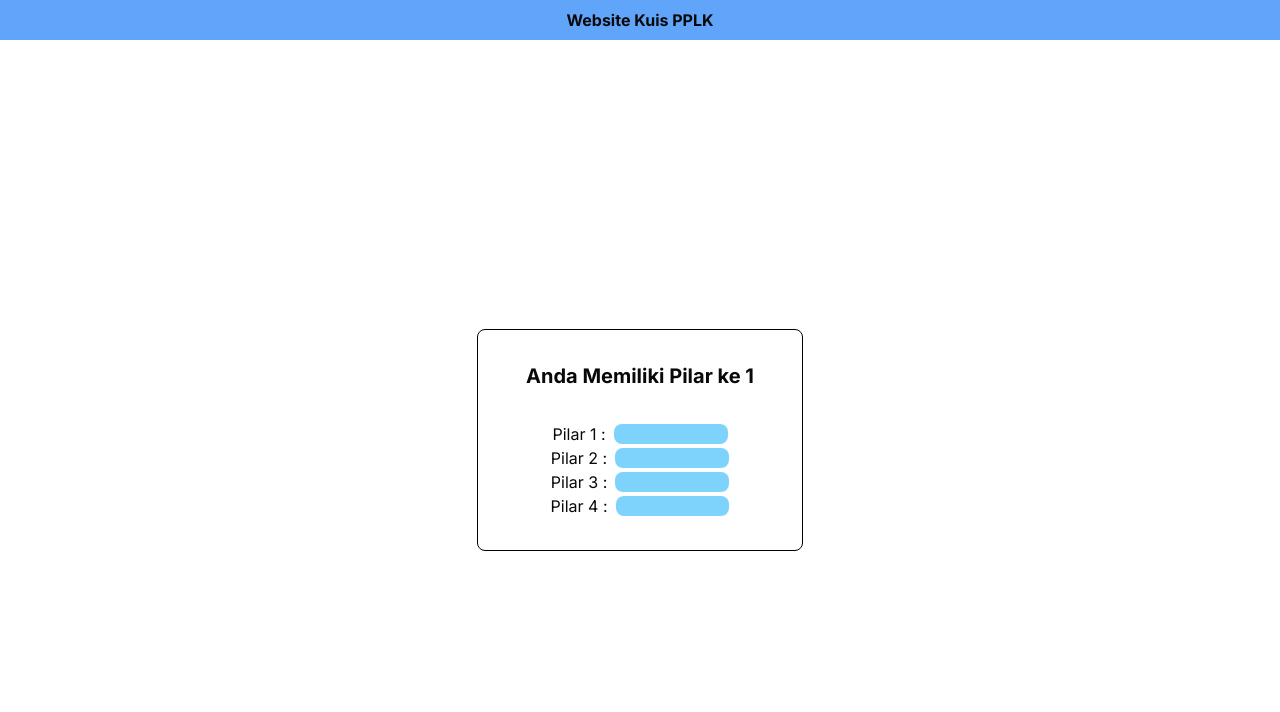
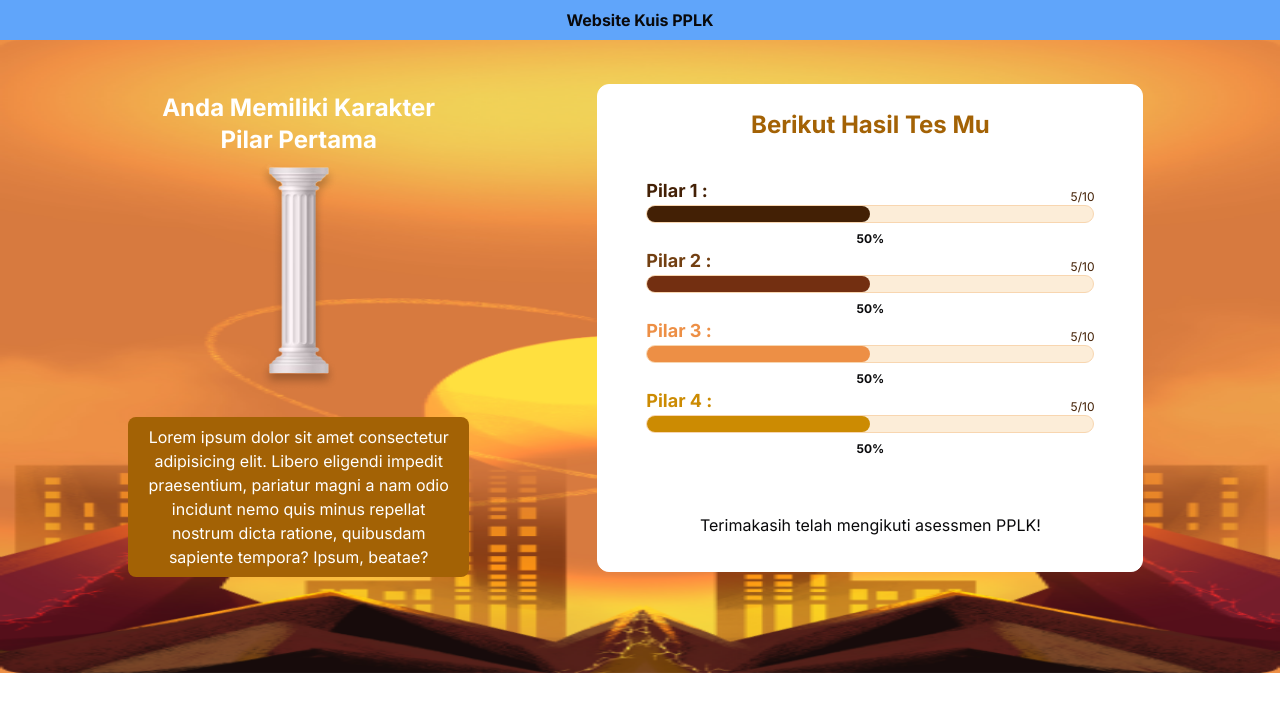
Before and after one commit to PPLK-ITERA/Mini-Project-PPLK-2024-Front-End, a Next.js app: page /answer in a window 1280 px wide. Shown: the top 712 px of the page. Built offline with nearby package versions, Linux system fonts and the light colour scheme.

Commit message:
feat: answer

```diff
--- a/src/app/answer/page.tsx
+++ b/src/app/answer/page.tsx
@@ -1,11 +1,47 @@
 import HasilKuis from "@/components/fragments/hasilKuis";
+import Image from "next/image";
 
 const Page = () => {
-    return (
-        <div>
-            <HasilKuis/>
+  return (
+    <div className="py-1 sm:pt-3 sm:pb-24 bg-center bg-cover relative">
+      <Image src="/assets/background-quiz.png" alt="bg" width={425} height={601} quality={100} className="absolute inset-0
+      w-full h-full -z-10 zoom-in-50 object-top bg-jaffa-400 " />
+
+      <div className="sm:flex sm:justify-evenly z-20 ">
+        <div className=" sm:w-[40%] sm:mx-[10%]">
+          <div>
+            <div className="text-center max-w-xs mt-10 mb-4 mx-auto">
+              <p className="font-bold text-xl text-[#a36205] sm:text-2xl sm:text-white">
+                Anda Memiliki Karakter Pilar Pertama
+              </p>
+              <Image
+                src="/assets/pilar.png"
+                alt="Logo"
+                width={100}
+                height={100}
+                className="mx-auto"
+              />
+            </div>
+
+            <div className="sm:py-2 sm:px-3 p-4 bg-[#a36205] hover:animate-pulse cursor-pointer hover:bg-transparent hover:border w-full  text-white text-center sm:rounded-lg ">
+              <p className="">
+                Lorem ipsum dolor sit amet consectetur adipisicing elit. Libero
+                eligendi impedit praesentium, pariatur magni a nam odio incidunt
+                nemo quis minus repellat nostrum dicta ratione, quibusdam
+                sapiente tempora? Ipsum, beatae?
+              </p>
+            </div>
+          </div>
         </div>
-    )
-}
+
+        <div className="sm:w-[80%]">
+          <div className="sm:w-[80%] ">
+            <HasilKuis />
+          </div>
+        </div>
+      </div>
+    </div>
+  );
+};
 
 export default Page;
--- a/src/components/fragments/hasilKuis.tsx
+++ b/src/components/fragments/hasilKuis.tsx
@@ -1,39 +1,45 @@
 import Pilar from "../ui/pilar";
-import DiagramBatang from "../ui/diagramBatang";
 import PilarKeBerapa from "../ui/pilarKeBerapa";
 
 const HasilKuis = () => {
   return (
-    <div className="flex justify-center items-center align-center min-h-screen ">
-      <div className="max-w-xl border border-black  rounded-lg px-12 py-8">
-        <PilarKeBerapa angka={1} className="flex justify-center items-center text-center pb-8" />
-
-        <div>
-          <div className="flex gap-2 justify-center items-center">
-            <Pilar angka={1}  />
-            <DiagramBatang  />
+    <div className="rounded-t-2xl sm:rounded-xl sm:rounde bg-white mt-8 border border-white ">
+      <div className="w-full sm:w-full  px-12 pb-8">
+        <div className="justify-center flex mt-2 mb-4">
+          <div className="bg-slate-200 h-1.5 rounded-xl w-1/5 sm:hidden"></div>
+        </div>
+        <div className="text-center">
+          <p className="font-bold text-lg text-[#a36205] sm:text-2xl">
+            Berikut Hasil Tes Mu
+          </p>
+        </div>
+        <div className="mt-9">
+          <div>
+            <Pilar angka={1} hasil={5} className="text-[#432005]" />
+            <PilarKeBerapa angka={5} className="bg-[#432005]" />
           </div>
 
-          <div className="flex gap-2 justify-center items-center">
-            <Pilar angka={2}  />
-            <DiagramBatang  />
+          <div>
+            <Pilar angka={2} hasil={5} className="text-[#723f11]" />
+            <PilarKeBerapa angka={5} className="bg-[#732f11]" />
           </div>
 
-          <div className="flex gap-2 justify-center items-center">
-            <Pilar angka={3}  />
-            <DiagramBatang  />
+          <div>
+            <Pilar angka={3} hasil={5} className="text-[#ed8f45]" />
+            < PilarKeBerapa angka={5} className="bg-[#ed8f45]" />
           </div>
 
-          <div className="flex gap-2 justify-center items-center">
-            <Pilar angka={4}  />
-            <DiagramBatang  />
+          <div>
+            <Pilar angka={4} hasil={5} className="text-[#cc8b02]" />
+            < PilarKeBerapa angka={5} className="bg-[#cc8b02]" />
           </div>
+        </div>
+        <div className="text-center mt-6 sm:mt-14 mb-0.5">
+          <p>Terimakasih telah mengikuti asessmen PPLK!</p>
         </div>
       </div>
     </div>
   );
 };
 
-
-
 export default HasilKuis;
--- a/src/components/ui/diagramBatang.tsx
+++ /dev/null
@@ -1,5 +0,0 @@
-const DiagramBatang = () => {
-  return <div className={`w-1/2 h-5 bg-sky-300 rounded-lg`}></div>;
-};
-
-export default DiagramBatang;
--- a/src/components/ui/pilar.tsx
+++ b/src/components/ui/pilar.tsx
@@ -1,7 +1,12 @@
-const Pilar = ({ angka}: { angka: number }) => {
+const Pilar = ({ angka, className, hasil }: { angka: number; className: string, hasil: number  }) => {
   return (
-    <p>Pilar {angka} : </p>
-  )
-}
+    <div>
+      <div className="flex justify-between">
+        <p className={`${className} font-bold text-lg`}>Pilar {angka} : </p>
+        <p className="text-[#432005] text-xs self-end">{hasil}/10</p>
+      </div>
+    </div>
+  );
+};
 
-export default Pilar
+export default Pilar;
--- a/src/components/ui/pilarKeBerapa.tsx
+++ b/src/components/ui/pilarKeBerapa.tsx
@@ -1,9 +1,19 @@
 const PilarKeBerapa = ({ angka, className }: { angka: number; className: string }) => {
   return (
-    <div className={` ${className}`}>
-      <p className="font-bold text-xl">Anda Memiliki Pilar ke {angka}</p>
+    <div>
+      <p className="font-bold text-xl"><div>
+            <div className="w-full rounded-xl bg-[#fcedd8] border border-[#f8d6b0]">
+              <div className={`rounded-xl  w-1/2 h-4 ${className}`}></div>
+            </div>
+            <div className="text-center text-xs mt-2">
+              <p>{angka}0%</p>
+            </div>
+          </div>
+          </p>
     </div>
   );
 };
 
+
+
 export default PilarKeBerapa
```
Also changed, not shown: public/assets/pilar.png (added).
